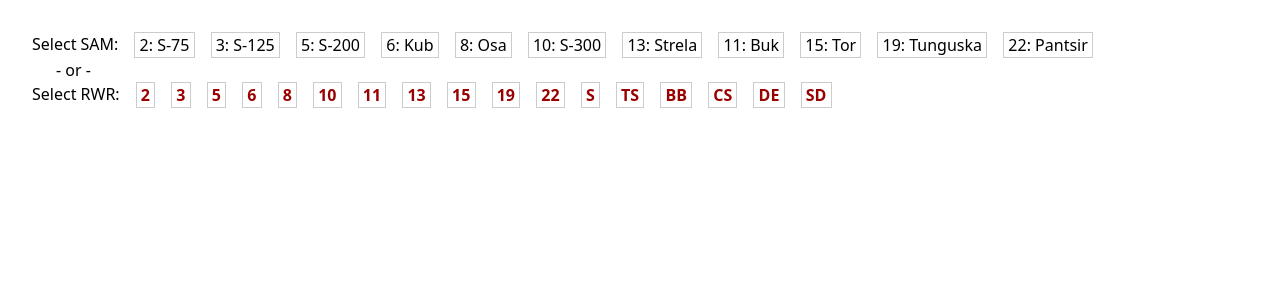
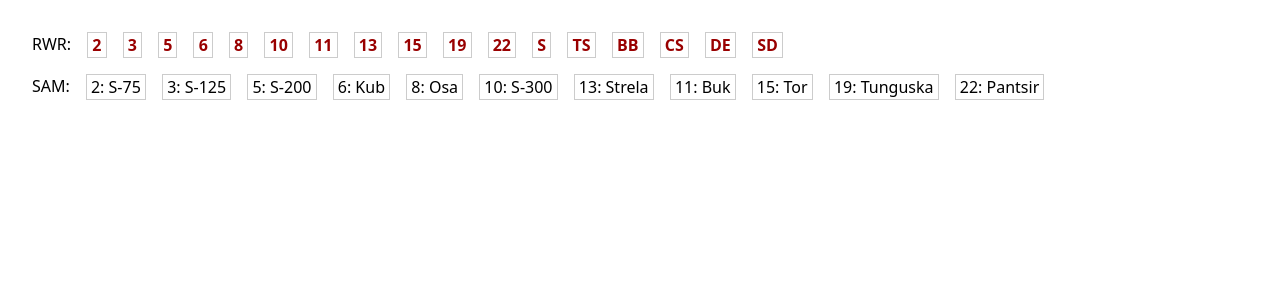
Before and after one commit to rstarkov/KneepadSams, a React (Vite) app: page / in a window 1280 px wide. Shown: the top 300 px of the page. Built offline with nearby package versions, Linux system fonts and the light colour scheme.

Commit message:
Change selection logic; show implicit selects

```diff
--- a/src/App.tsx
+++ b/src/App.tsx
@@ -3,8 +3,8 @@
 import { styled } from '@mui/material'
 
 function App() {
+    const [includeRwr, setIncludeRwr] = React.useState<string[]>([]);
     const [includeSam, setIncludeSam] = React.useState<string[]>([]);
-    const [includeRwr, setIncludeRwr] = React.useState<string[]>([]);
 
     function toggle(key: string, list: string[], setList: React.Dispatch<React.SetStateAction<string[]>>) {
         if (list.includes(key)) {
@@ -14,20 +14,21 @@
         }
     }
 
-    // Determine which SAMs to show based on selected SAMs and RWRs
-    let samsToShow = includeSam.length > 0 ? includeSam : Object.keys(sams).filter(sk => sams[sk].units.some(u => u.rwr && includeRwr.includes(u.rwr)));
+    // Union selection to decide SAMs to show
+    const samsToShow = Object.keys(sams).filter(sk => includeSam.includes(sk) || sams[sk].units.some(u => u.rwr && includeRwr.includes(u.rwr)));
+    const possibleRwr = new Set<string>();
+    samsToShow.forEach(sk => sams[sk].units.forEach(u => u.rwr && possibleRwr.add(u.rwr)));
 
     return (
         <div style={{ padding: "1.5rem" }}>
-            {includeRwr.length == 0 && <div style={{ display: "flex", flexWrap: "wrap", gap: "1rem" }}>
-                <div>Select SAM:</div>
-                {Object.keys(sams).map(sk => <SelectDiv key={sk} selected={includeSam.includes(sk)} onClick={() => toggle(sk, includeSam, setIncludeSam)}>{sams[sk].nameShort}</SelectDiv>)}
-            </div>}
-            {includeRwr.length == 0 && includeSam.length == 0 && <div style={{ paddingLeft: "1.5rem" }}>- or -</div>}
-            {includeSam.length == 0 && <div style={{ display: "flex", flexWrap: "wrap", gap: "1rem" }}>
-                <div>Select RWR:</div>
-                {Object.keys(rwrs).map(rwr => <SelectDiv key={rwr} selected={includeRwr.includes(rwr)} onClick={() => toggle(rwr, includeRwr, setIncludeRwr)}><RwrDiv>{rwr}</RwrDiv></SelectDiv>)}
-            </div>}
+            <div style={{ display: "flex", flexWrap: "wrap", gap: "1rem", marginBottom: "1rem" }}>
+                <div>RWR:</div>
+                {Object.keys(rwrs).map(rwr => <SelectDiv key={rwr} selected={includeRwr.includes(rwr) ? "yes" : possibleRwr.has(rwr) ? "implicit" : "no"} onClick={() => toggle(rwr, includeRwr, setIncludeRwr)}><RwrDiv>{rwr}</RwrDiv></SelectDiv>)}
+            </div>
+            <div style={{ display: "flex", flexWrap: "wrap", gap: "1rem", marginBottom: "2rem" }}>
+                <div>SAM:</div>
+                {Object.keys(sams).map(sk => <SelectDiv key={sk} selected={includeSam.includes(sk) ? "yes" : samsToShow.includes(sk) ? "implicit" : "no"} onClick={() => toggle(sk, includeSam, setIncludeSam)}>{sams[sk].nameShort}</SelectDiv>)}
+            </div>
             <div style={{ display: "flex", flexDirection: "row", gap: "1rem 0", flexWrap: "wrap", marginTop: "1rem" }}>
                 {samsToShow.map(sk => <SamSystemCard key={sk} sam={sams[sk]} />)}
                 {samsToShow.length > 0 && <LegendCard />}
@@ -36,15 +37,15 @@
     )
 }
 
-const SelectDiv = styled("div") <{ selected: boolean }>`
+const SelectDiv = styled("div") <{ selected: "yes" | "implicit" | "no" }>`
     padding: 0 0.26rem;
     border: 1px solid #ccc;
     cursor: pointer;
     user-select: none;
     white-space: nowrap;
-    ${p => p.selected ? "border-color: #1A73E8;" : ""}
-    ${p => p.selected ? "outline: 1px solid #1A73E8;" : ""}
-    ${p => p.selected ? "background-color: #E7F0FD;" : ""}
+    ${p => p.selected != "no" ? "border-color: #1A73E8;" : ""}
+    ${p => p.selected != "no" ? "outline: 1px solid #1A73E8;" : ""}
+    ${p => p.selected === "yes" ? "background-color: #cee0fb;" : ""}
 `;
 
 function LegendCard(): React.ReactNode {
```
